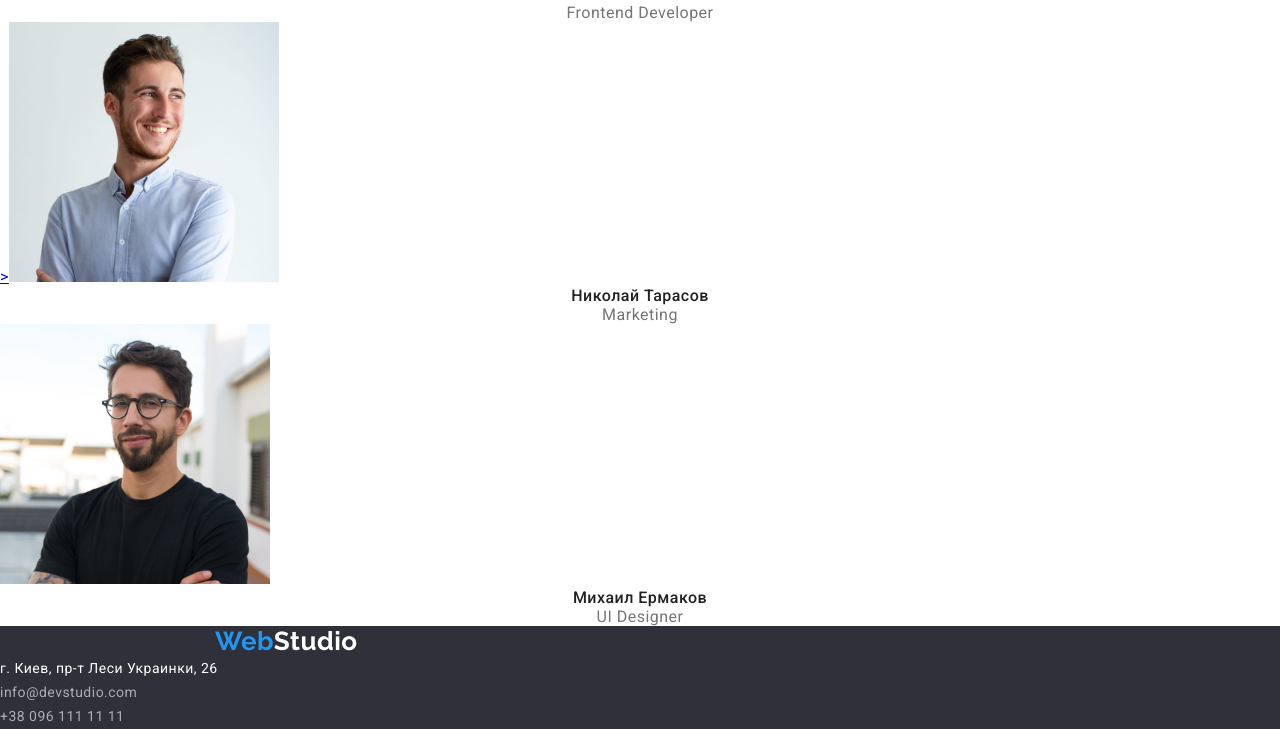
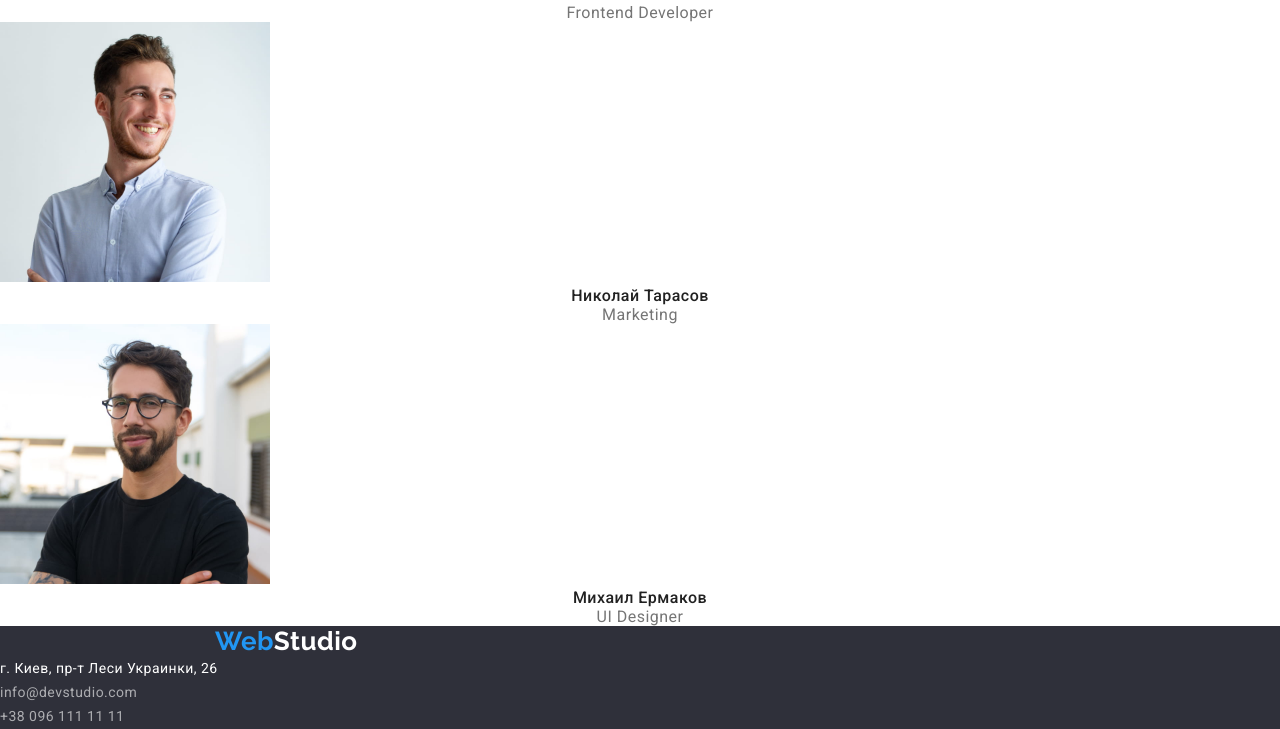
Before and after one commit to Maks-Budiukin/goit-markup-hw-03, a plain HTML site: page index.html in a window 1280 px wide. Shown: the part 1699-2428 px from the top of the page. Drawn offline with nearby package versions, Linux system fonts and the light colour scheme.

```diff
--- a/index.html
+++ b/index.html
@@ -79,7 +79,7 @@
                     <p class="team-position">Frontend Developer</p>
                 </li>
                 <li class="team-list-item">
-                    <a href="#">><img src="./images/team3.jpg" width="270" alt="Николай Тарасов"></a>
+                    <a href="#"><img src="./images/team3.jpg" width="270" alt="Николай Тарасов"></a>
                     <h3 class="team-name">Николай Тарасов</h3>
                     <p class="team-position">Marketing</p>
                 </li>
```
